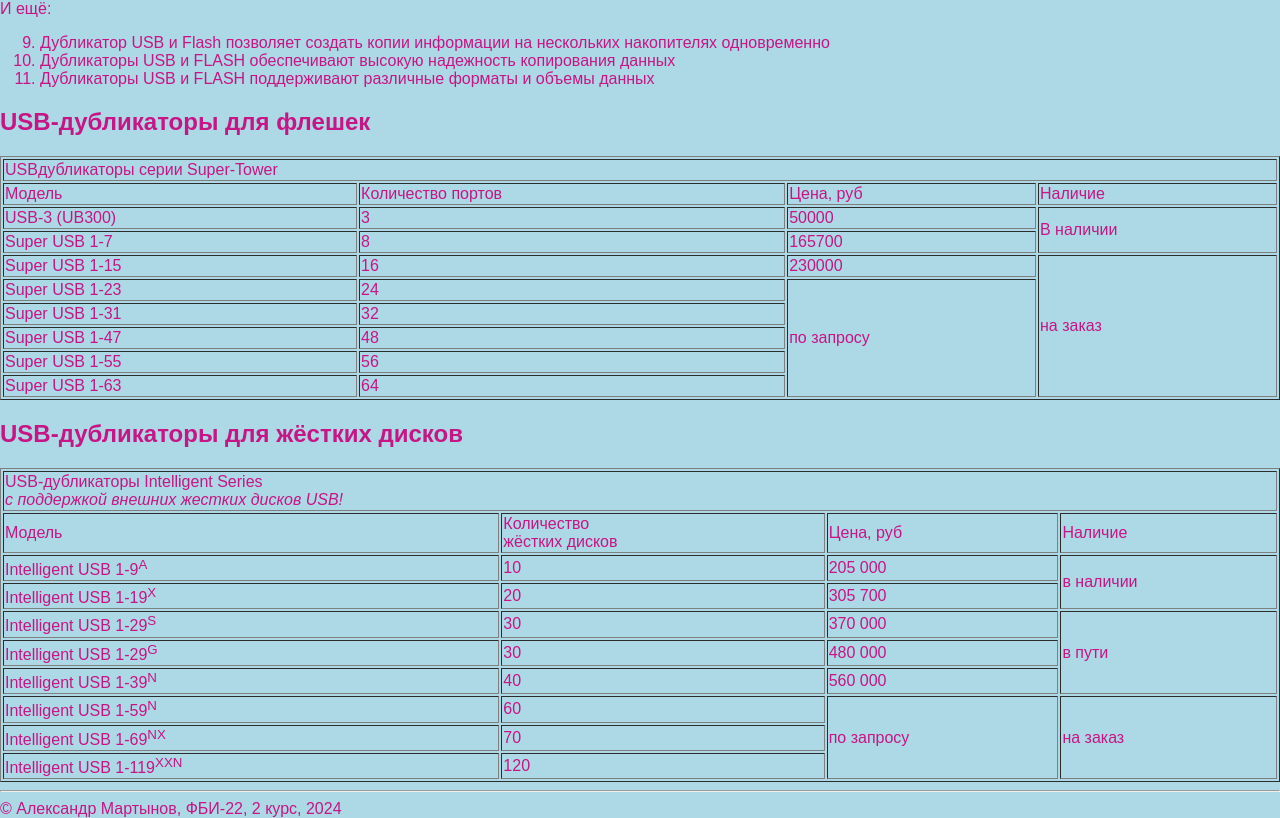
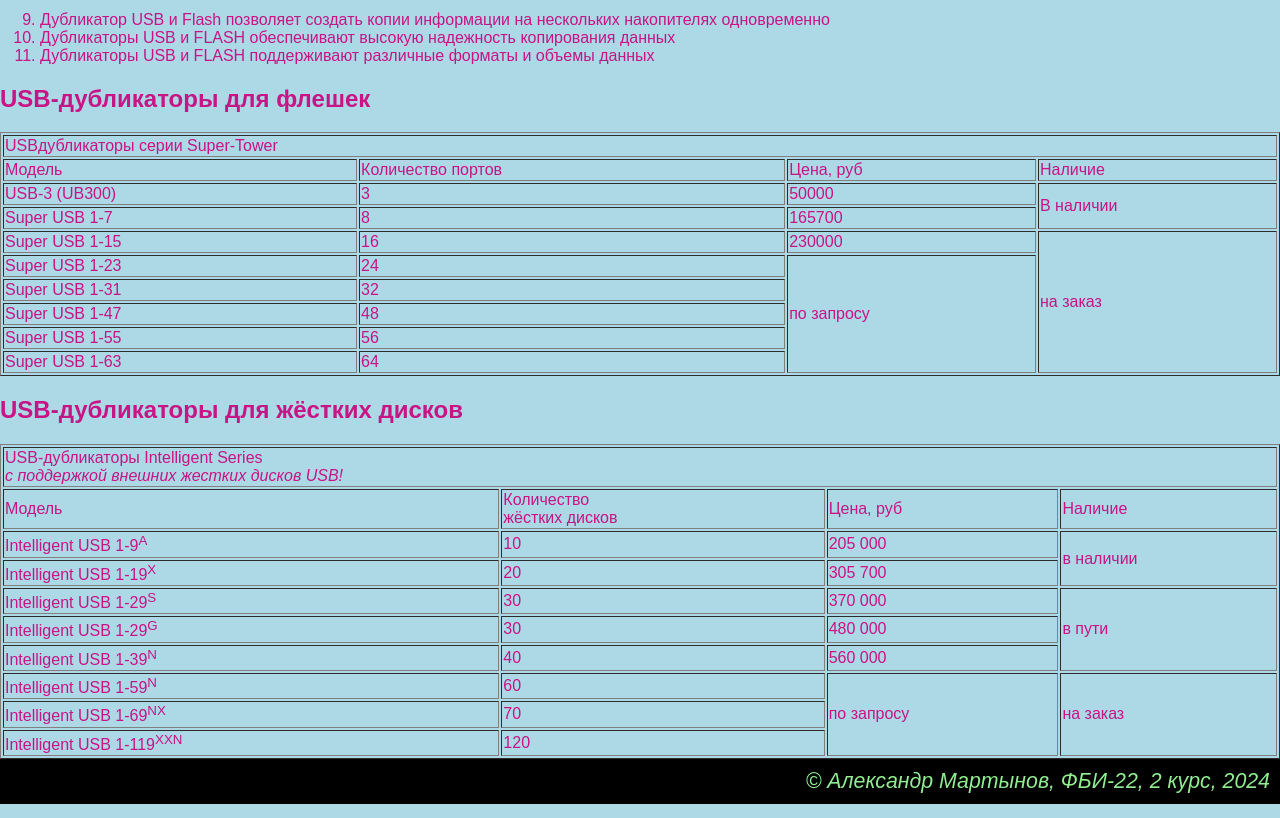
Before and after one commit to aleksm08/web-front-labs, a plain HTML site: page lab2/usb.html in a window 1280 px wide. Shown: the part 726-1544 px from the top of the page. Drawn offline with Linux system fonts and the light colour scheme.

Commit message:
Стили подвала

```diff
--- a/lab2/usb.html
+++ b/lab2/usb.html
@@ -8,7 +8,6 @@
     <body style="background-color: lightblue; color: MediumVioletRed; font-family: Arial; margin: 0px;">
         <header style="background-color: black; color: lightgreen; padding: 10px; font-size: 16pt;">
             НГТУ, ФБ, Лабораторная работа 2
-            <hr>
         </header>
 
         <main>
@@ -183,8 +182,7 @@
             </table>
         </main>
 
-        <footer>
-            <hr>
+        <footer style="background-color: black; color: lightgreen; padding: 10px; font-size: 16pt; font-style: italic; text-align: right">
             &copy; Александр Мартынов, ФБИ-22, 2 курс, 2024
         </footer>
     </body>
```
